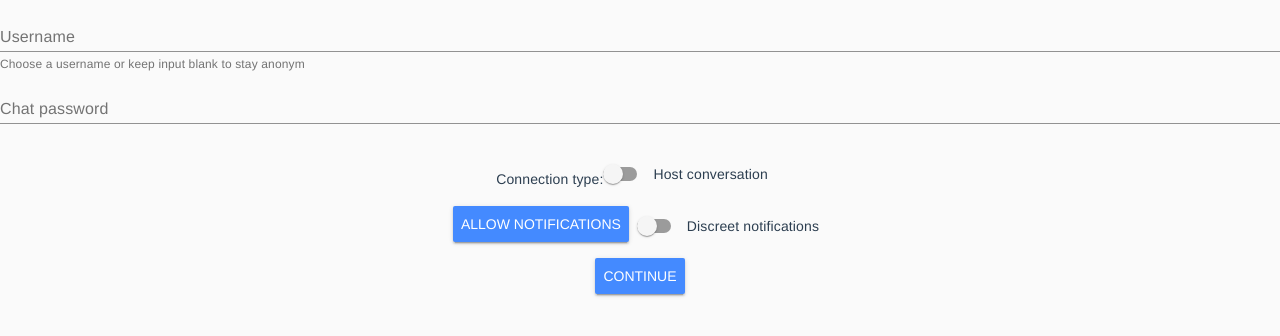
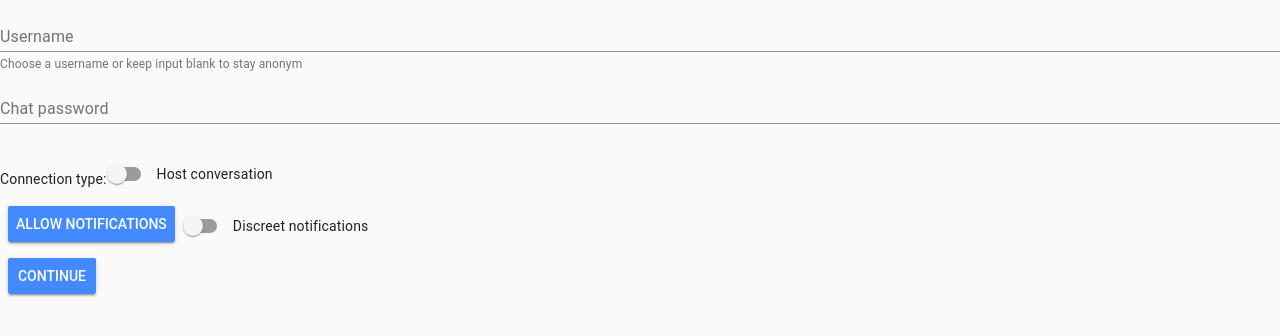
Before and after one commit to ctrlouis/direct-chat, a Vue app in the folder client/: page / in a window 1280 px wide. Shown: the top 336 px of the page. Built offline with nearby package versions, Linux system fonts and the light colour scheme; the HTML template or start-up script is replaced by a standard one.

Commit message:
Update app style. -Add flex class -Register MD-theme

```diff
--- a/client/src/App.vue
+++ b/client/src/App.vue
@@ -14,20 +14,31 @@ export default {
 }
 </script>
 
-<style lang="scss" scoped>
-#app {
-    font-family: Avenir, Helvetica, Arial, sans-serif;
-    -webkit-font-smoothing: antialiased;
-    -moz-osx-font-smoothing: grayscale;
-    text-align: center;
-    color: #2c3e50;
+<style lang="scss">
+@import "~vue-material/dist/theme/engine"; // Import the theme engine
+
+@include md-register-theme("default", (
+  primary: md-get-palette-color(blue, A200), // The primary color of your application
+  accent: md-get-palette-color(yellow, 600), // The accent or secondary color
+  theme: light // This can be dark or light
+));
+
+@import "~vue-material/dist/theme/all"; // Apply the theme
+
+.flex {
+    display: flex;
 }
-
-h1, p {
-    text-align: center;
+.inline-flex {
+    display: inline-flex;
 }
-
-a {
-    text-decoration: none;
+.flex-row {
+    flex-direction: row;
+}
+.flex-column {
+    flex-direction: column;
+}
+.align-items-center {
+    align-items: center;
+    align-self: flex-start;
 }
 </style>
```
